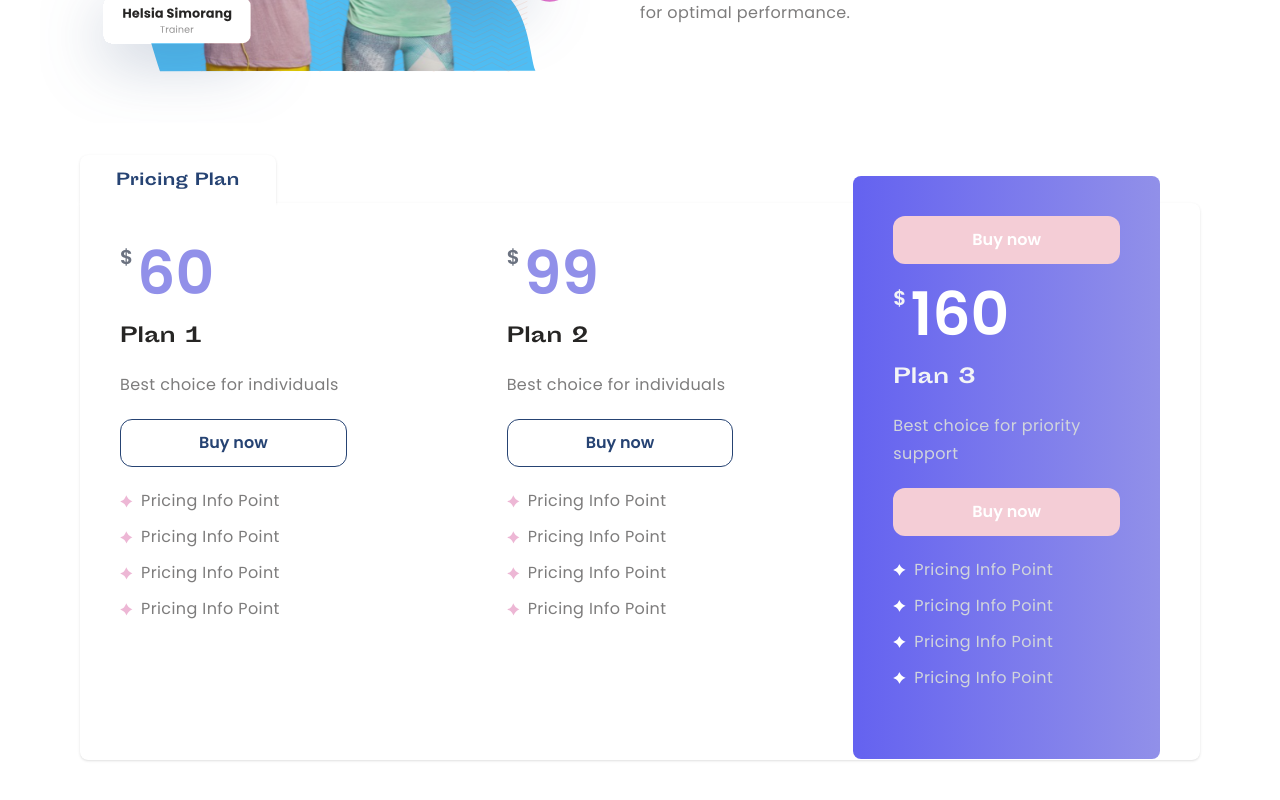
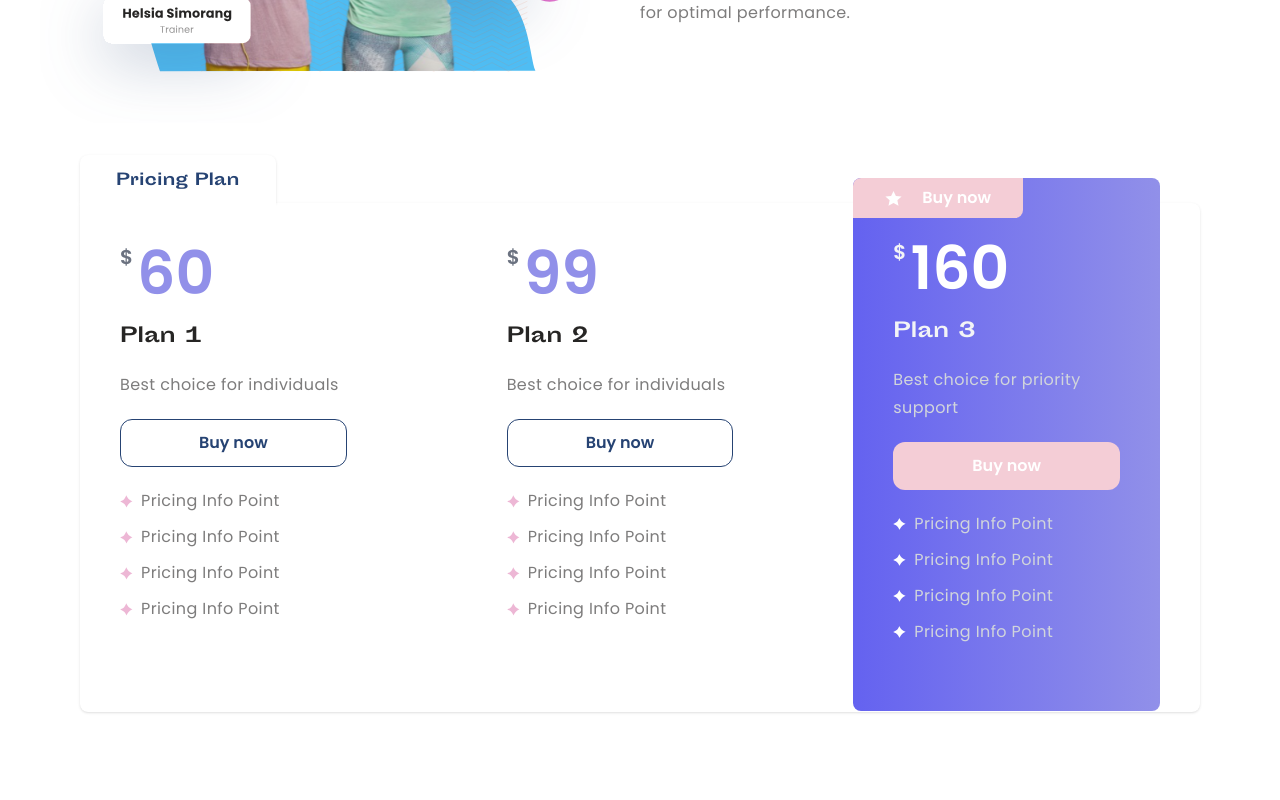
Before and after one commit to sohanemon/helsia-bootcamp, a Next.js app: page / in a window 1280 px wide. Shown: the part 2396-3196 px from the top of the page. Built offline with nearby package versions, Linux system fonts and the light colour scheme.

Commit message:
Jun 15, 2023, 1:02 AM

```diff
--- a/src/app/pricing.tsx
+++ b/src/app/pricing.tsx
@@ -26,15 +26,21 @@ const PricingCard = ({
   return (
     <div
       className={cn('p-10 space-y-5', {
-        'bg-gradient-to-r from-themeIndigo-dark to-themeIndigo-light rounded-lg h-[105%] self-end':
+        'bg-gradient-to-r relative from-themeIndigo-dark overflow-hidden to-themeIndigo-light rounded-lg h-[105%] self-end':
           offeredPrice,
       })}
     >
       {offeredPrice && (
         <Button
           outline
-          className='text-white border-none bg-themeBg-ellipse-light'
+          className='absolute top-0 left-0 h-10 text-white border-none rounded-none rounded-br-lg w-max bg-themeBg-ellipse-light'
         >
+          <Image
+            src={'/assets/star.svg'}
+            alt='star icon'
+            width={17}
+            height={15}
+          />
           Buy now
         </Button>
       )}
```
